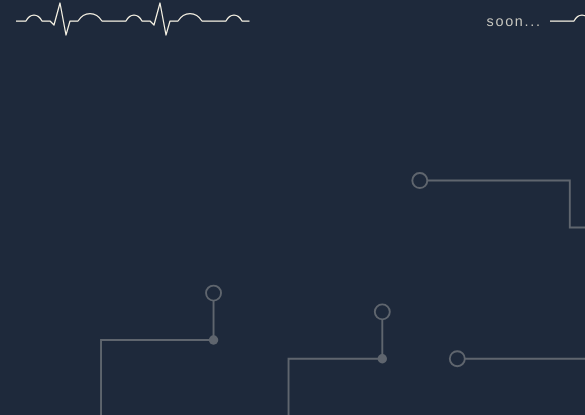
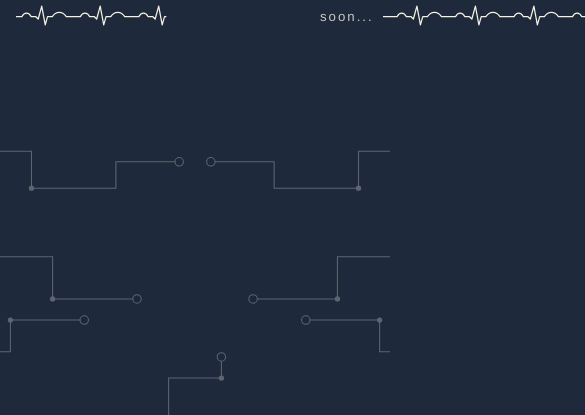
Before and after one commit to swnlia001/liamswanson_dot_com, a plain HTML site: page index.html in a window 390 px wide. Shown: the part 429-844 px from the top of the page, 585 px wide, since content can reach past the window. Drawn offline with Linux system fonts and the light colour scheme.

Commit message:
Scale background, ECG trace and text with screen size
Move circuit background to a fixed full-screen layer (background-attachment
fixed is unreliable on mobile), add a portrait circuit drawing, and size
text, gaps and ECG height from the viewport width.

Co-Authored-By: Claude Opus 5.5 <noreply@anthropic.com>

```diff
--- a/css/styles.css
+++ b/css/styles.css
@@ -18,34 +18,43 @@ body {
 }
 
 body {
-  background: var(--bg);
+  background-color: var(--bg);
   color: var(--ivory);
   font-family: var(--font);
   overflow-x: hidden;
 }
 
-/* Circuit background (colours and opacity live in images/circuit.svg) */
-body {
-  background-image: url("../images/circuit.svg");
-  background-size: cover;
-  background-position: center;
-  background-repeat: no-repeat;
-  background-attachment: fixed;
+/* Circuit background on a fixed layer that always matches the screen
+   (background-attachment: fixed is unreliable on mobile browsers).
+   Colours and opacity live in the SVG files. */
+body::before {
+  content: "";
+  position: fixed;
+  inset: 0;
+  z-index: -1;
+  background: url("../images/circuit.svg") center / cover no-repeat;
+}
+
+@media (orientation: portrait) {
+  body::before {
+    background-image: url("../images/circuit-portrait.svg");
+  }
 }
 
 main {
   min-height: 100vh;
+  min-height: 100svh;
   display: flex;
   flex-direction: column;
   align-items: center;
   justify-content: center;
-  gap: 1.75rem;
+  gap: clamp(1rem, 5vw, 1.75rem);
   padding: 2rem 16px;
   text-align: center;
 }
 
 h1 {
-  font-size: clamp(1.5rem, 4.4vw, 2.75rem);
+  font-size: clamp(1.1rem, 6vw, 2.75rem);
   font-weight: 400;
   letter-spacing: 0;
   line-height: 1.15;
@@ -61,7 +70,7 @@ h1 {
   grid-area: 1 / 1;
   display: flex;
   align-items: center;
-  gap: 1rem;
+  gap: clamp(0.4rem, 2.5vw, 1rem);
   animation: sweep var(--cycle) linear infinite backwards;
 }
 
@@ -70,11 +79,12 @@ h1 {
   animation-delay: var(--offset);
 }
 
+/* Height scales with the screen; "slice" keeps the beat shape and shows more beats */
 .ecg {
   flex: 1 1 0;
   min-width: 0;
   max-width: 400px;
-  height: 40px;
+  height: clamp(18px, 6vw, 40px);
 }
 
 .ecg path {
@@ -88,9 +98,9 @@ h1 {
 
 .soon {
   flex: 0 0 auto;
-  font-size: clamp(0.9rem, 2.2vw, 1.35rem);
+  font-size: clamp(0.7rem, 3.4vw, 1.35rem);
   font-weight: 300;
-  letter-spacing: 0.2em;
+  letter-spacing: 0.15em;
   text-transform: lowercase;
   white-space: nowrap;
   opacity: 0.8;
@@ -99,11 +109,11 @@ h1 {
 /* Per copy: draw in 3s, hold 0.5s, erase 3s, hidden 2s (8.5s total).
    Draw and erase run at the same speed, so a constant gap trails the trace. */
 @keyframes sweep {
-  0%      { clip-path: inset(-12px 100% -12px 0); }
-  35.29%  { clip-path: inset(-12px 0 -12px 0); }
-  41.18%  { clip-path: inset(-12px 0 -12px 0); }
-  76.47%  { clip-path: inset(-12px 0 -12px 100%); }
-  100%    { clip-path: inset(-12px 0 -12px 100%); }
+  0%      { clip-path: inset(-25% 100% -25% 0); }
+  35.29%  { clip-path: inset(-25% 0 -25% 0); }
+  41.18%  { clip-path: inset(-25% 0 -25% 0); }
+  76.47%  { clip-path: inset(-25% 0 -25% 100%); }
+  100%    { clip-path: inset(-25% 0 -25% 100%); }
 }
 
 @media (prefers-reduced-motion: reduce) {
@@ -114,12 +124,3 @@ h1 {
     display: none;
   }
 }
-
-@media (max-width: 480px) {
-  .ecg-row {
-    gap: 0.5rem;
-  }
-  .soon {
-    letter-spacing: 0.12em;
-  }
-}
```
Also changed, not shown: images/circuit-portrait.svg (added).
